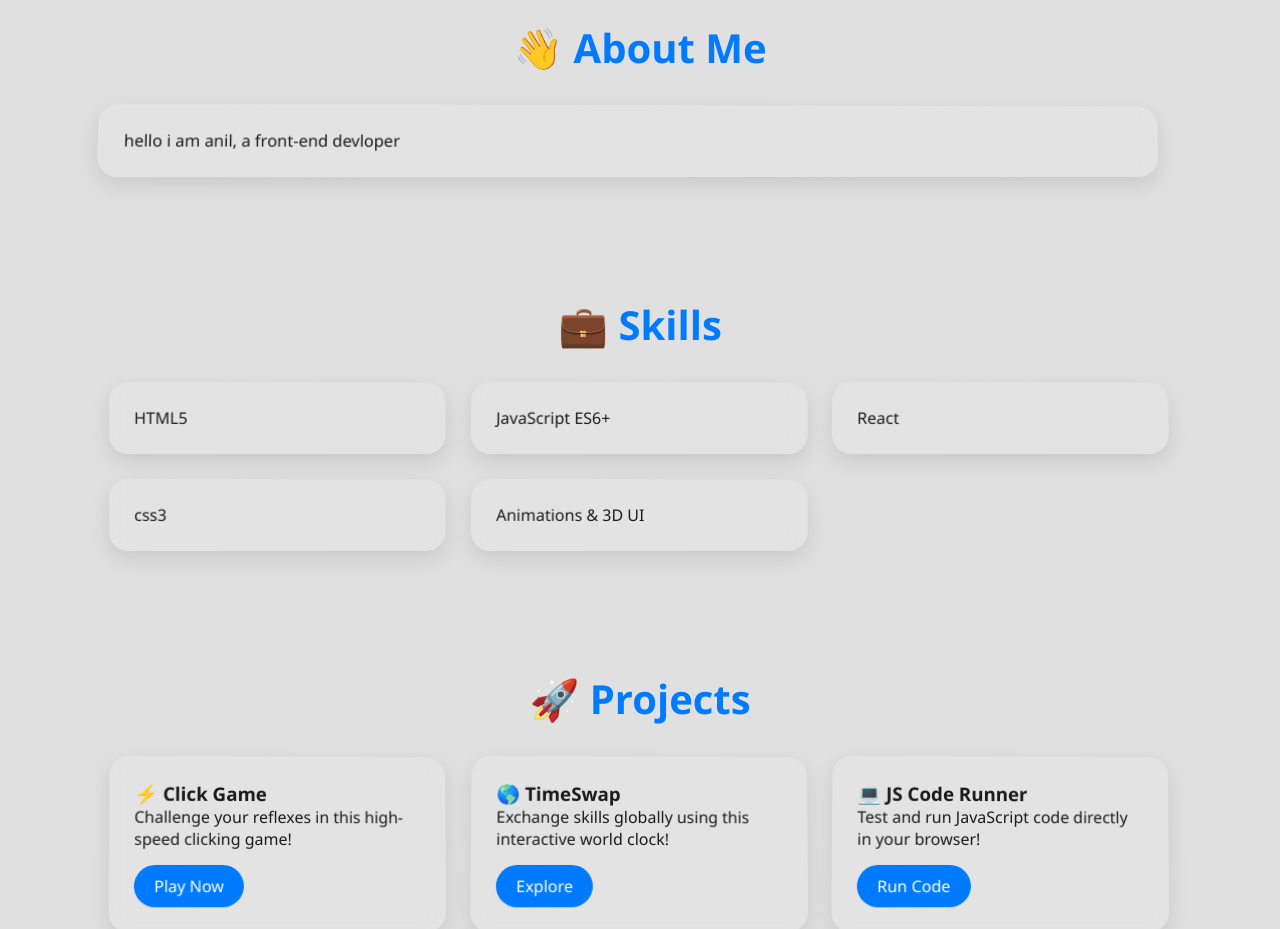
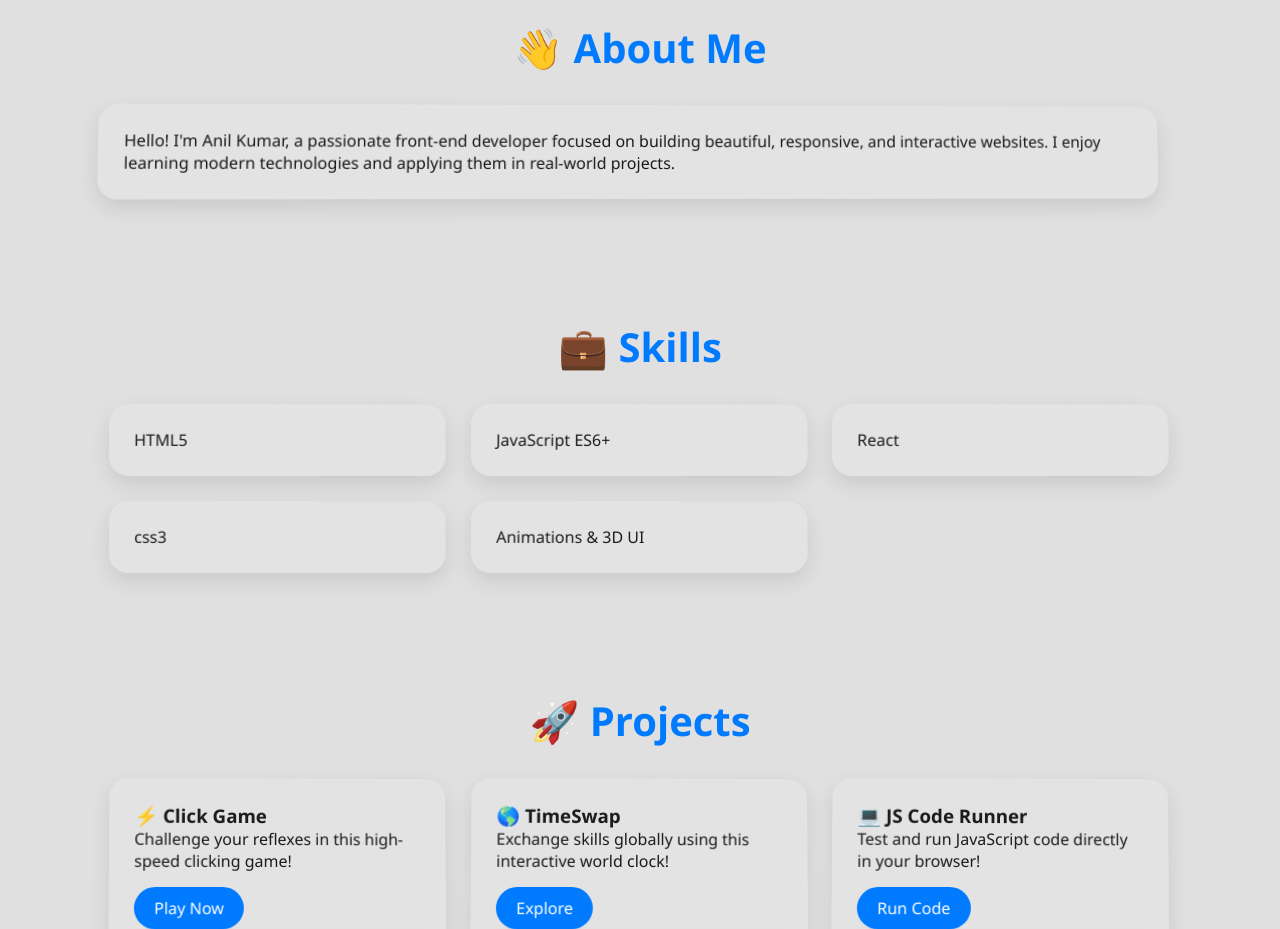
Before and after one commit to anilzy/portfolio, a plain HTML site: page index.html in a window 1280 px wide. Shown: the part 840-1769 px from the top of the page. Drawn offline with Linux system fonts and the light colour scheme.

Commit message:
Update index.html

```diff
--- a/index.html
+++ b/index.html
@@ -28,7 +28,7 @@
     <h2>👋 About Me</h2>
     <div class="card">
       <p>
-       hello i am anil, a front-end devloper      </p>
+      Hello! I'm Anil Kumar, a passionate front-end developer focused on building beautiful, responsive, and interactive websites. I enjoy learning modern technologies and applying them in real-world projects.      </p>
     </div>
   </section>
 
```
